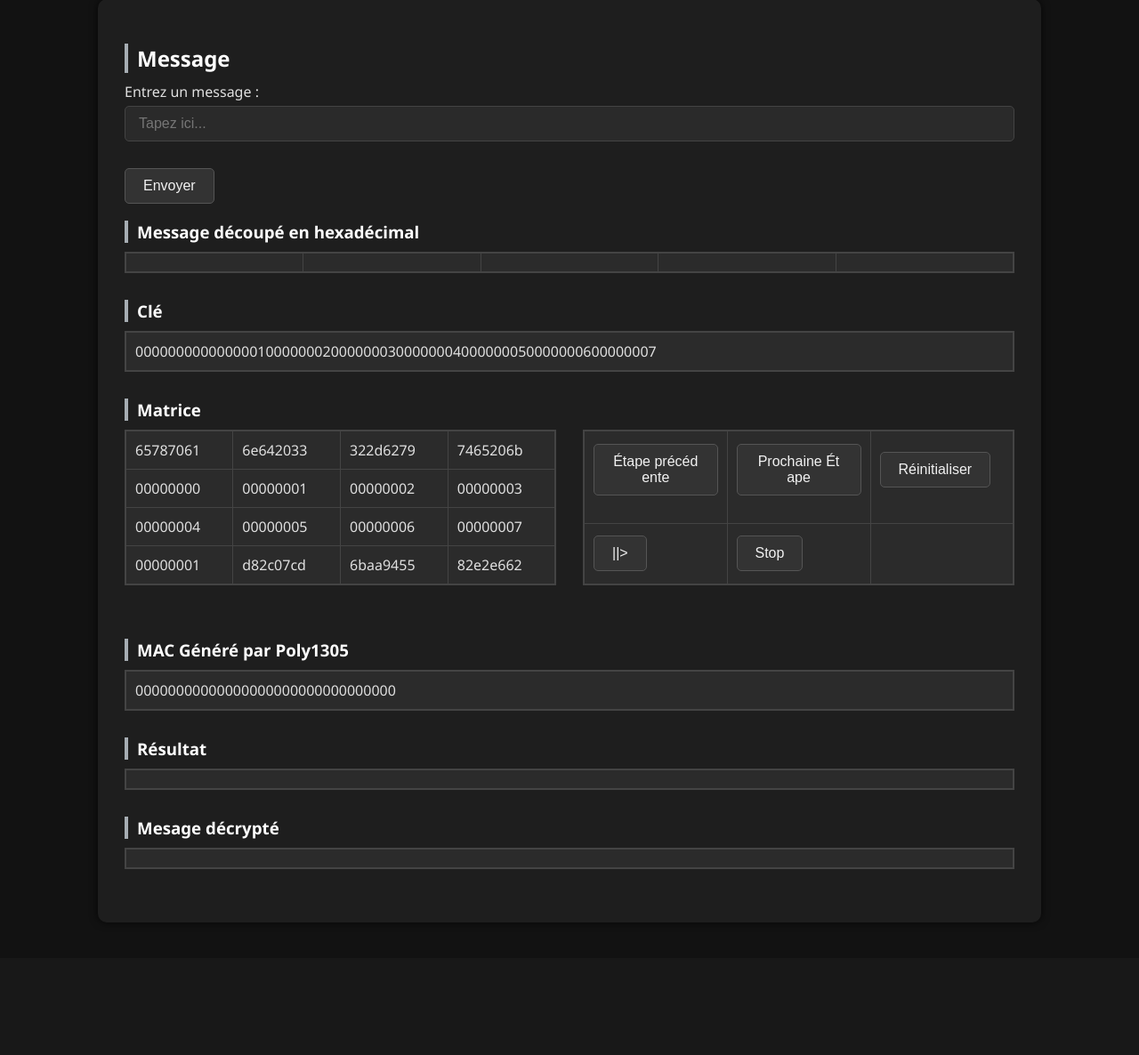
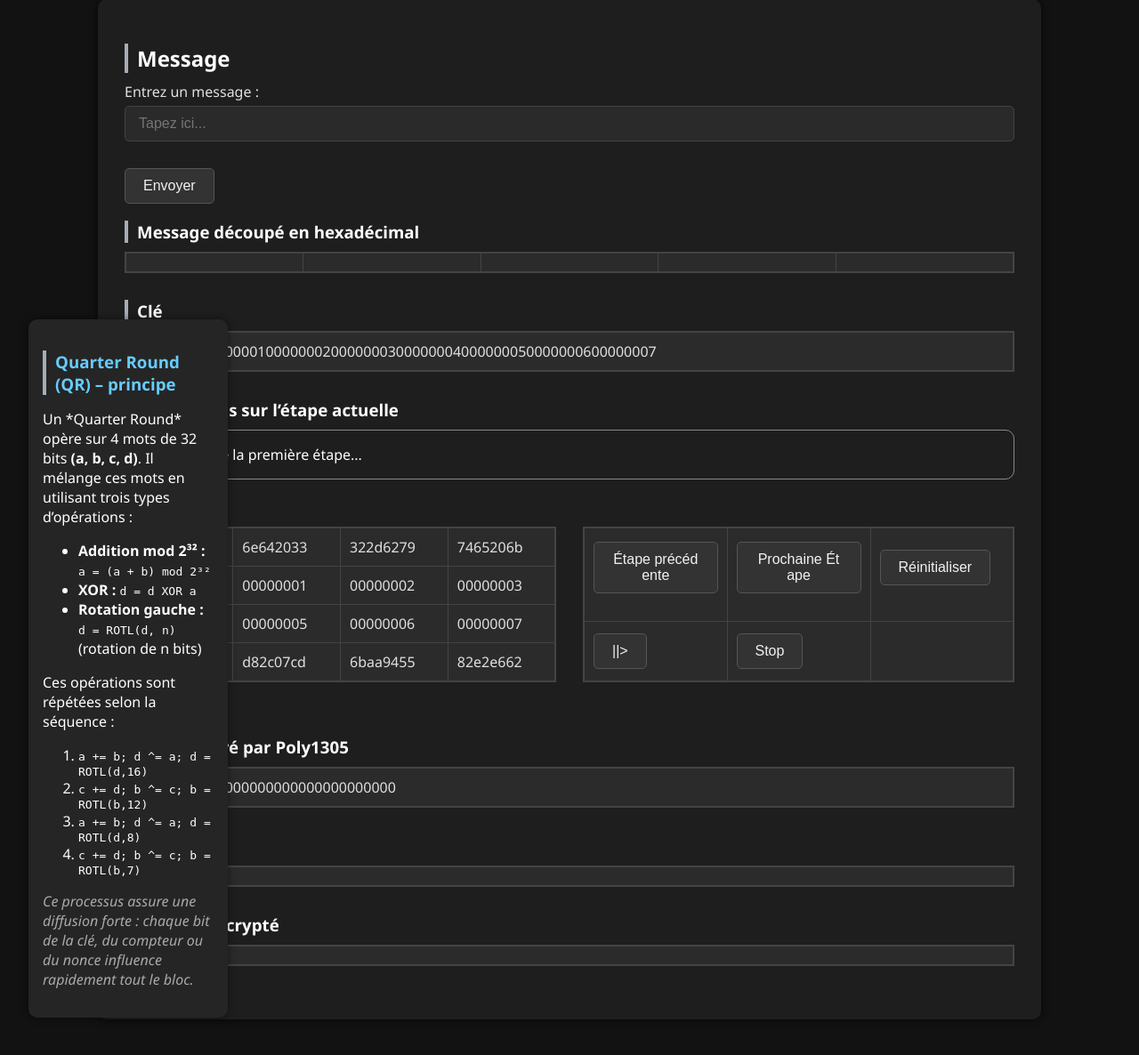
Before and after one commit to alegouix/projet_crypto_L3, a Django app: page / in a window 1280 px wide. Shown: the part 41-1227 px from the top of the page at 89% size. Before the commit the page ends 1018 px from the top, so only its background shows below. Run offline with Django 5.2, Linux system fonts and the light colour scheme.

Commit message:
Ajout explication

```diff
--- a/application/polls/templates/polls/index.html
+++ b/application/polls/templates/polls/index.html
@@ -45,8 +45,37 @@
     </table>
 
 
+    <h3>Explications sur l’étape actuelle</h3>
+    <div id="explanation" style="border:1px solid #888; padding:1em; border-radius:10px; background:#1e1e1e; color:white;">
+        En attente de la première étape...
+    </div>
+
     <h3>Matrice</h3>
     <div class="containerCtrlMatrice">
+        <div class="qr-explanation"
+            style="position:absolute; right:80%; top:50%; width:15%; padding:1em; border-radius:10px; background:#252525; color:white; box-shadow:0 0 10px rgba(0,0,0,0.5);">
+            <h3 style="color:#66ccff;">Quarter Round (QR) – principe</h3>
+            <p>
+                Un *Quarter Round* opère sur 4 mots de 32 bits <b>(a, b, c, d)</b>.
+                Il mélange ces mots en utilisant trois types d’opérations :
+            </p>
+            <ul>
+                <li><b>Addition mod 2³² :</b> <code>a = (a + b) mod 2³²</code></li>
+                <li><b>XOR :</b> <code>d = d XOR a</code></li>
+                <li><b>Rotation gauche :</b> <code>d = ROTL(d, n)</code> (rotation de n bits)</li>
+            </ul>
+            <p>Ces opérations sont répétées selon la séquence :</p>
+            <ol>
+                <li><code>a += b; d ^= a; d = ROTL(d,16)</code></li>
+                <li><code>c += d; b ^= c; b = ROTL(b,12)</code></li>
+                <li><code>a += b; d ^= a; d = ROTL(d,8)</code></li>
+                <li><code>c += d; b ^= c; b = ROTL(b,7)</code></li>
+            </ol>
+            <p style="font-style:italic; color:#aaa;">
+                Ce processus assure une diffusion forte : chaque bit de la clé, du compteur ou du nonce influence rapidement
+                tout le bloc.
+            </p>
+        </div>
         <table>
             <tbody>
                 <tr>
@@ -190,6 +219,7 @@ document.getElementById("form").addEventListener("submit", function(event) {
         tbody.appendChild(row);
 
         changeText(data)
+        updateExplanation(data.tour, data.qr);
     })
     .catch(error => {
         console.error("Erreur:", error);
@@ -214,6 +244,7 @@ document.getElementById("form_control_next").addEventListener("submit", function
     .then(response => response.json())
     .then(data => {
         changeText(data)
+        updateExplanation(data.tour, data.qr);
     })
     .catch(error => {
         console.error("Erreur:", error);
@@ -238,6 +269,7 @@ document.getElementById("form_control_previous").addEventListener("submit", func
     .then(data => {
         //console.log(data);
         changeText(data)
+        updateExplanation(data.tour, data.qr);
     })
     .catch(error => {
         console.error("Erreur:", error);
@@ -284,4 +316,35 @@ document.getElementById("stop").addEventListener("click", () => {
     run = false;
 });
 
+
+const explanations = [
+    "Initialisation de la matrice avec les constantes de ChaCha20 et la clé de 256 bits.",
+    "QR 1 : Application du premier *Quarter Round* sur la colonne (c1, k1, k5, ct).",
+    "QR 2 : *Quarter Round* sur la colonne (c2, k2, k6, n1).",
+    "QR 3 : *Quarter Round* sur la colonne (c3, k3, k7, n2).",
+    "QR 4 : *Quarter Round* sur la colonne (c4, k4, k8, n3).",
+    "QR 5 : *Quarter Round* sur la diagonale (c1, k2, k7, n3).",
+    "QR 6 : *Quarter Round* sur la diagonale (c2, k3, k8, ct).",
+    "QR 7 : *Quarter Round* sur la diagonale (c3, k4, k5, n1).",
+    "QR 8 : *Quarter Round* sur la diagonale (c4, k1, k6, n2).",
+    "Fin du tour : les huit *Quarter Rounds* sont terminés — incrément du compteur.",
+    "Les 10 tours sont terminés : génération du keystream et chiffrement du bloc.",
+];
+
+function updateExplanation(tour, qr) {
+    const expDiv = document.getElementById("explanation");
+
+    nqr = qr-1
+
+    if(tour === 0 && qr === 0) {
+        expDiv.innerHTML = explanations[0];
+    } else if (tour === 10) {
+        expDiv.innerHTML = explanations[10];
+    } else if (nqr == -1) {
+        expDiv.innerHTML = explanations[9];
+    } else if (nqr < 8) {
+        expDiv.innerHTML = explanations[nqr + 1];
+    }
+}
+
 </script>
--- a/application/polls/views.py
+++ b/application/polls/views.py
@@ -44,6 +44,8 @@ def create_context(chacha: Chacha):
             "mac": chacha.MAC.hex(),
             "res": res,
             "decrypt": decrypt,
+            "tour": chacha.tour,
+            "qr": chacha.qr,
         }
 
 @csrf_exempt
```
